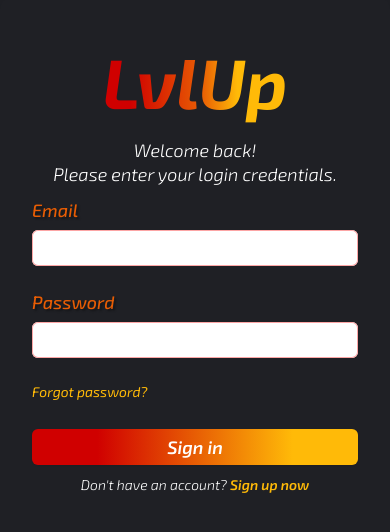
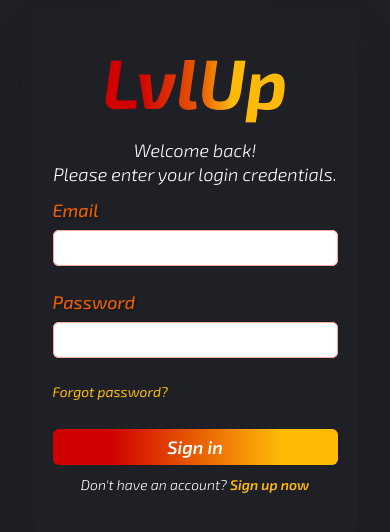
Before and after one commit to Mago223/LvlUp, a React (Vite) app in the folder client/: page /login in a window 390 px wide. Shown: the part 150-682 px from the top of the page. Built offline with nearby package versions, Linux system fonts and the light colour scheme; no server answers.

Commit message:
changed login layout and made it responsive

```diff
--- a/client/src/features/auth/pages/Login.jsx
+++ b/client/src/features/auth/pages/Login.jsx
@@ -28,9 +28,9 @@ function Login() {
 
 	return (
 		<div className="login">
-			<div id="background" className="flex justify-center items-center max-h-fit min-h-screen">
+			<div id="background" className="flex justify-center items-center max-h-fit min-h-screen gap-0 lg:gap-[80px]">
 				<div
-					className="bg-[#1F2025] text-[#181028] p-8 md:p-[100px] space-y-2 shadow-2xl rounded-xl lg:rounded-lg w-full lg:w-6/12"
+					className="bg-[#1F2025] text-[#181028] p-5 lg:p-[105px] ml-0 lg:ml-[50px] space-y-2 shadow-2xl rounded-xl lg:rounded-lg w-10/12 md:w-6/12"
 					id="loginBody"
 				>
 					<h1 id="logTitle" className="pb-[8px]"> LvlUp </h1> {/* logo */}
@@ -116,7 +116,7 @@ function Login() {
 				<div>
 					<img
 						id="pic"
-						className=" shadow-2xl max-w-full hidden lg:block"
+						className=" shadow-2xl max-w-full hidden xl:block"
 						src={loginPic}
 					/>{" "}
 					{/**Picture */}
```
